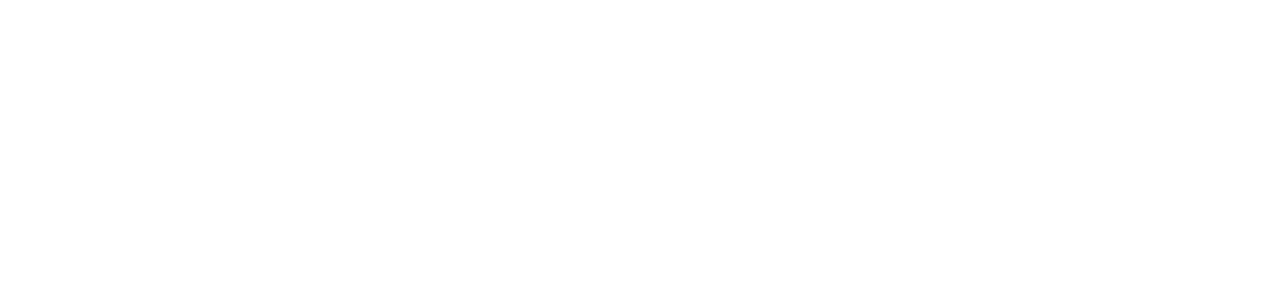
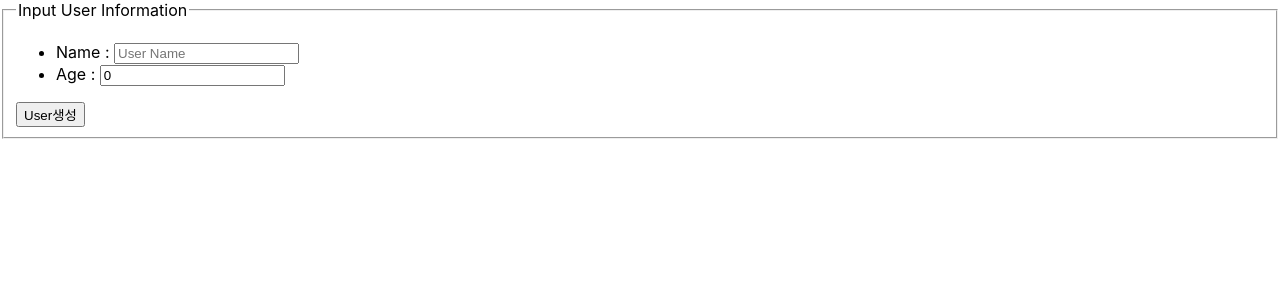
Before and after one commit to nostrss/playground, a React (Create React App) app: page /class in a window 1280 px wide. Before the commit this address had no page. Shown: the top 300 px of the page. Built offline with nearby package versions, Linux system fonts and the light colour scheme; the HTML template or start-up script is replaced by a standard one.

Commit message:
add class

```diff
--- a/package.json
+++ b/package.json
@@ -14,6 +14,7 @@
     "react-scripts": "5.0.1",
     "redux": "^4.2.0",
     "styled-components": "^5.3.6",
+    "uuidv4": "^6.2.13",
     "web-vitals": "^2.1.4"
   },
   "scripts": {
--- a/src/App.jsx
+++ b/src/App.jsx
@@ -1,6 +1,7 @@
 import { BrowserRouter, Routes, Route } from 'react-router-dom';
 import Home from '../src/routes/home';
 import CheckBox from './routes/checkbox';
+import ClassPlayground from './routes/class';
 import CssPlayGround from './routes/css';
 import FieldSet from './routes/fieldset';
 
@@ -10,6 +11,7 @@
     <BrowserRouter basename={process.env.PUBLIC_URL}>
       <Routes>
         <Route>
+          <Route path='/class' element={<ClassPlayground />} />
           <Route path='/css' element={<CssPlayGround />} />
           <Route path='/fieldset' element={<FieldSet />} />
           <Route path='/checkbox' element={<CheckBox />} />
--- /dev/null
+++ b/src/routes/class/index.jsx
@@ -0,0 +1,71 @@
+import { useState } from 'react';
+// import { uuid } from 'uuidv4';
+
+export default function ClassPlayground() {
+  const [userList, setUserList] = useState([]);
+  const [userName, setUserName] = useState('');
+  const [userAge, setUserAge] = useState(0);
+
+  class User {
+    constructor(name, age) {
+      this.name = name;
+      this.age = age;
+    }
+  }
+
+  const onSubmitAddUser = (event) => {
+    event.preventDefault();
+    setUserList([...userList, new User(userName, userAge)]);
+    setUserName('');
+    setUserAge(0);
+  };
+
+  const onChangeUserName = (event) => {
+    setUserName(event.target.value);
+  };
+
+  const onChangeUserAge = (event) => {
+    setUserAge(event.target.value);
+  };
+
+  console.log(userList);
+
+  return (
+    <>
+      <form action='' onSubmit={onSubmitAddUser}>
+        <fieldset>
+          <legend>Input User Information</legend>
+          <ul>
+            <li>
+              <label htmlFor={'userName'}>Name : </label>
+              <input
+                type='text'
+                placeholder='User Name'
+                onChange={onChangeUserName}
+                value={userName}
+                id={'userName'}
+              />
+            </li>
+            <li>
+              <label htmlFor={'userAge'}>Age : </label>
+              <input
+                type='number'
+                placeholder='User age'
+                onChange={onChangeUserAge}
+                value={userAge}
+                id={'userAge'}
+              />
+            </li>
+          </ul>
+          <button>User생성</button>
+        </fieldset>
+      </form>
+      {userList.map((item) => (
+        <>
+          <div>{item.name}</div>
+          <div>{item.age}</div>
+        </>
+      ))}
+    </>
+  );
+}
--- a/src/routes/home.jsx
+++ b/src/routes/home.jsx
@@ -6,6 +6,9 @@
       <GlobalStyle />
       <div>
         <ol>
+          <Link to={{ pathname: '/class' }}>
+            <li>class 놀이터</li>
+          </Link>
           <Link to={{ pathname: '/fieldset' }}>
             <li>field set 놀이터</li>
           </Link>
```
Also changed, not shown: 1 other file (tests, documents, lock files or other folders).
